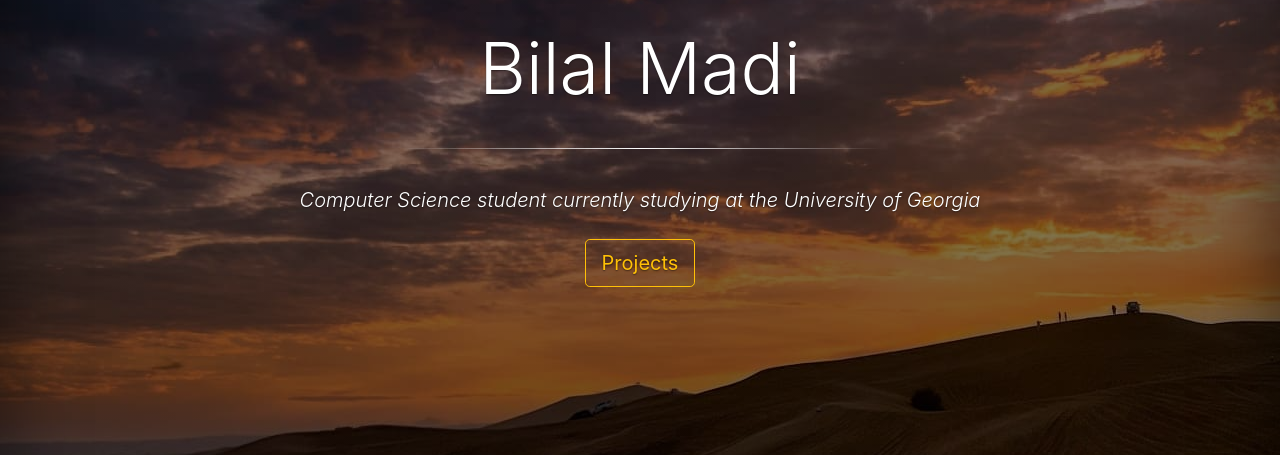
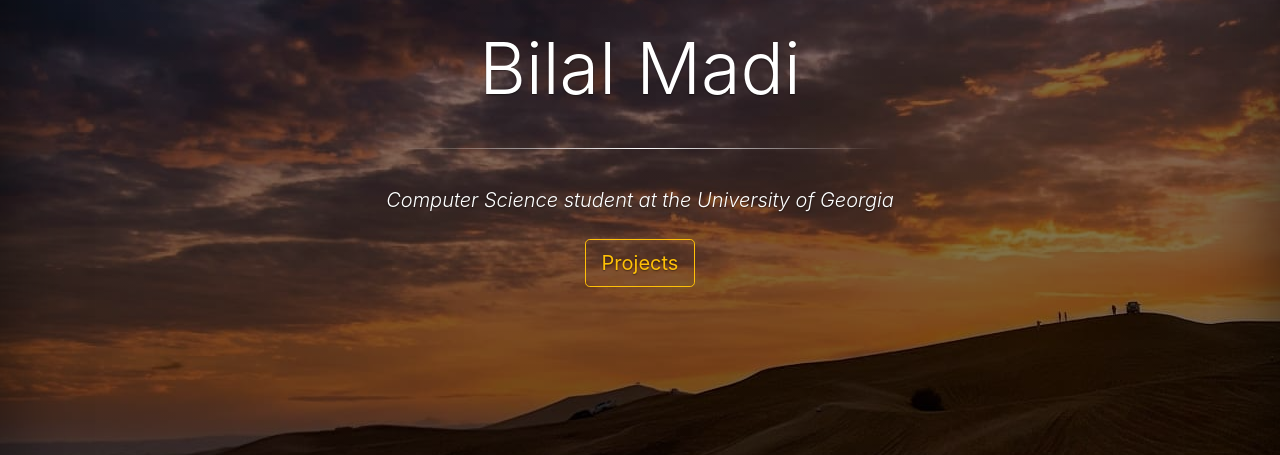
Before and after one commit to Skilles/Portfolio, a Django app: page / in a window 1280 px wide. Shown: the part 236-691 px from the top of the page. Run offline with Django 4.2, Linux system fonts and the light colour scheme; some libraries are stand-ins or nearby versions.

Commit message:
Change home text

```diff
--- a/templates/home/index.html
+++ b/templates/home/index.html
@@ -13,7 +13,7 @@
   <main class="px-3">
     <h1 class="display-3">Bilal Madi</h1>
     <div class="divider div-transparent"></div>
-    <p class="lead font-italic mb-4">Computer Science student currently studying at the University of Georgia</p>
+    <p class="lead font-italic mb-4">Computer Science student at the University of Georgia</p>
     <p class="lead">
         <div class="row justify-content-center">
             {#<a href="#" class="btn btn-lg btn-outline-secondary fw-bold border-warning text-warning mr-3">About</a>#}
```
